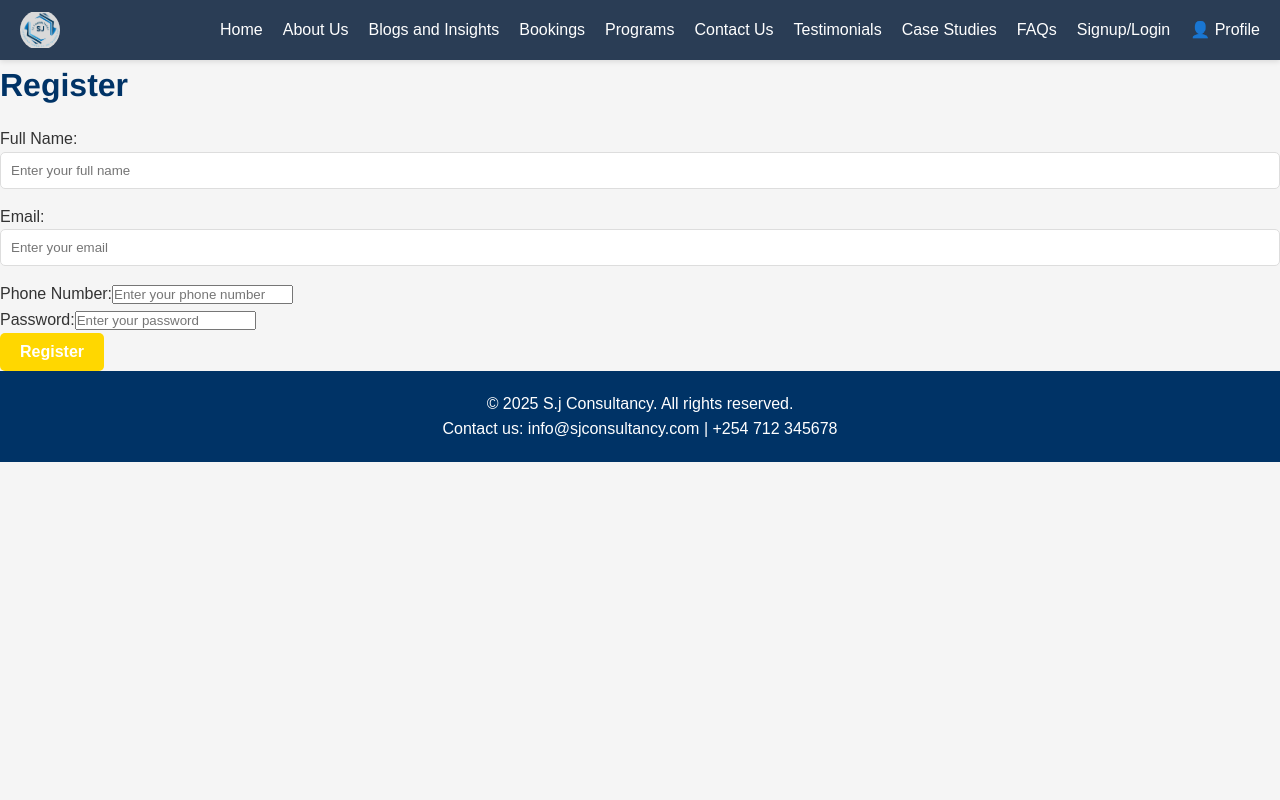
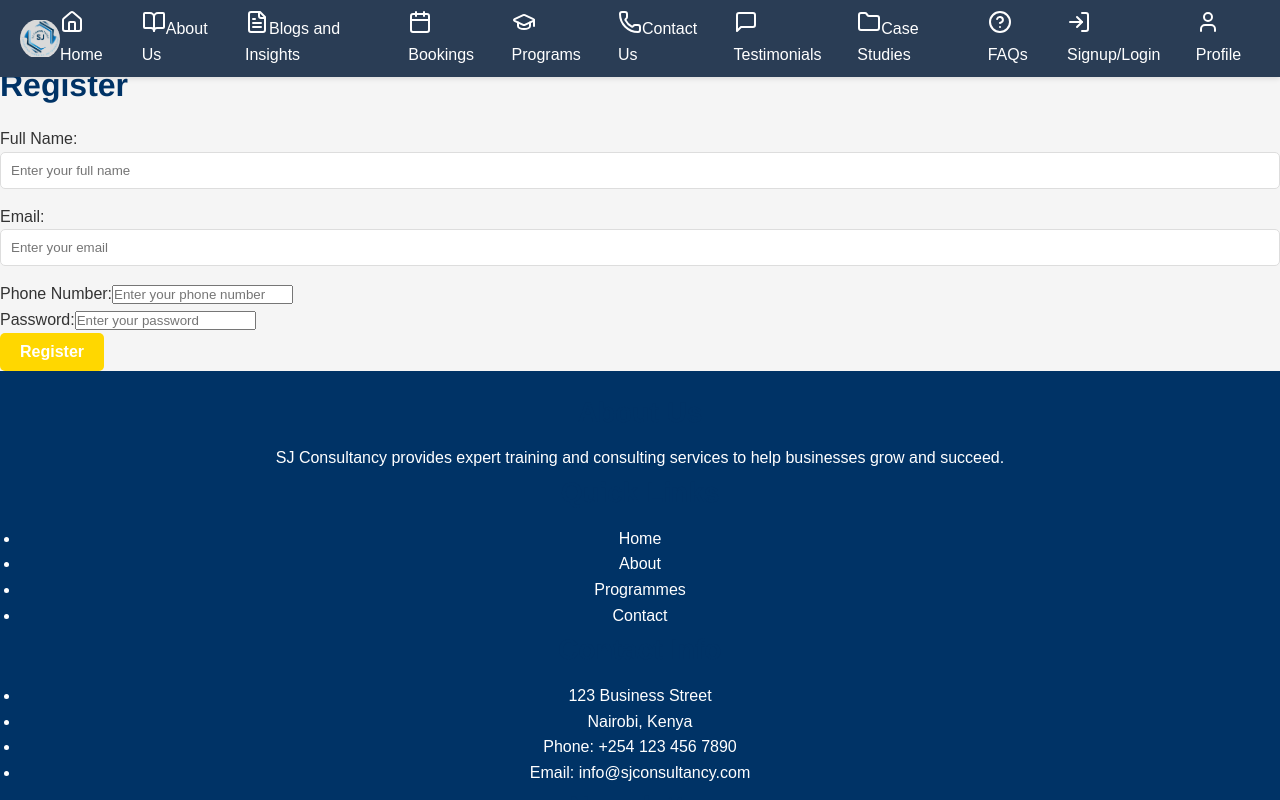
Before and after one commit to Amaaaarrrrrr/SJWebsite, a React (Vite) app in the folder SJConsultancy/: page /register in a window 1280 px wide. Shown: the top 800 px of the page. Built offline with nearby package versions, Linux system fonts and the light colour scheme.

Commit message:
changes in footer and navbar

```diff
--- a/SJConsultancy/package.json
+++ b/SJConsultancy/package.json
@@ -11,6 +11,7 @@
   },
   "dependencies": {
     "@tailwindcss/cli": "^4.1.4",
+    "lucide-react": "^0.503.0",
     "react": "^19.0.0",
     "react-dom": "^19.0.0",
     "react-router-dom": "^7.5.2",
--- a/SJConsultancy/src/components/Footer.jsx
+++ b/SJConsultancy/src/components/Footer.jsx
@@ -1,11 +1,68 @@
 import React from 'react';
+import { Link } from 'react-router-dom';
 
 const Footer = () => {
   return (
     <footer>
       <div>
-        <p>&copy; {new Date().getFullYear()} S.j Consultancy. All rights reserved.</p>
-        <p>Contact us: info@sjconsultancy.com | +254 712 345678</p>
+        <div>
+          {/* About Us */}
+          <div>
+            <h3>About Us</h3>
+            <p>
+              SJ Consultancy provides expert training and consulting services to help businesses grow and succeed.
+            </p>
+          </div>
+
+          {/* Quick Links */}
+          <div>
+            <h3>Quick Links</h3>
+            <ul>
+              <li>
+                <Link to="/">Home</Link>
+              </li>
+              <li>
+                <Link to="/about">About</Link>
+              </li>
+              <li>
+                <Link to="/programmes">Programmes</Link>
+              </li>
+              <li>
+                <Link to="/contact">Contact</Link>
+              </li>
+            </ul>
+          </div>
+
+          {/* Contact Info */}
+          <div>
+            <h3>Contact Info</h3>
+            <ul>
+              <li>123 Business Street</li>
+              <li>Nairobi, Kenya</li>
+              <li>Phone: +254 123 456 7890</li>
+              <li>Email: info@sjconsultancy.com</li>
+            </ul>
+          </div>
+
+          {/* Newsletter */}
+          <div>
+            <h3>Newsletter</h3>
+            <form>
+              <input
+                type="email"
+                placeholder="Enter your email"
+              />
+              <button type="submit">
+                Subscribe
+              </button>
+            </form>
+          </div>
+        </div>
+
+        {/* Bottom copyright */}
+        <div>
+          <p>&copy; {new Date().getFullYear()} SJ Consultancy. All rights reserved.</p>
+        </div>
       </div>
     </footer>
   );
--- a/SJConsultancy/src/components/Navbar.jsx
+++ b/SJConsultancy/src/components/Navbar.jsx
@@ -1,5 +1,18 @@
 import React, { useState } from 'react';
-import { Link } from 'react-router-dom'; // Use Link for client-side routing (instead of <a> tags)
+import { Link } from 'react-router-dom';
+import {
+  Home,
+  BookOpen,
+  User,
+  LogIn,
+  MessageSquare,
+  HelpCircle,
+  FileText,
+  Calendar,
+  GraduationCap,
+  Phone,
+  Folder
+} from 'lucide-react';
 
 const Navbar = () => {
   const [menuOpen, setMenuOpen] = useState(false);
@@ -11,23 +24,90 @@ const Navbar = () => {
   return (
     <nav className="navbar">
       <div className="logo">
-      <img src="/logo.png" alt="Logo" className="logo-image" />
+        <img src="/logo.png" alt="Logo" className="logo-image" />
       </div>
       <button className="menu-toggle" onClick={toggleMenu}>
         ☰
       </button>
       <ul className={`nav-links ${menuOpen ? 'active' : ''}`}>
-        <li><Link to="/">Home</Link></li>
-        <li><Link to="/aboutus">About Us</Link></li>
-        <li><Link to="/blogs">Blogs and Insights</Link></li>
-        <li><Link to="/bookings">Bookings</Link></li>
-        <li><Link to="/programs">Programs</Link></li>
-        <li><Link to="/contactus">Contact Us</Link></li>
-        <li><Link to="/testimonials">Testimonials</Link></li>
-        <li><Link to="/case-studies">Case Studies</Link></li>
-        <li><Link to="/faqs">FAQs</Link></li>
-        <li><Link to="/auth">Signup/Login</Link></li>
-        <li><Link to="/profile">👤 Profile</Link></li>
+
+        <li>
+          <Link to="/">
+            <Home />
+            Home
+          </Link>
+        </li>
+
+        <li>
+          <Link to="/aboutus">
+            <BookOpen />
+            About Us
+          </Link>
+        </li>
+
+        <li>
+          <Link to="/blogs">
+            <FileText />
+            Blogs and Insights
+          </Link>
+        </li>
+
+        <li>
+          <Link to="/bookings">
+            <Calendar />
+            Bookings
+          </Link>
+        </li>
+
+        <li>
+          <Link to="/programs">
+            <GraduationCap />
+            Programs
+          </Link>
+        </li>
+
+        <li>
+          <Link to="/contactus">
+            <Phone />
+            Contact Us
+          </Link>
+        </li>
+
+        <li>
+          <Link to="/testimonials">
+            <MessageSquare />
+            Testimonials
+          </Link>
+        </li>
+
+        <li>
+          <Link to="/case-studies">
+            <Folder />
+            Case Studies
+          </Link>
+        </li>
+
+        <li>
+          <Link to="/faqs">
+            <HelpCircle />
+            FAQs
+          </Link>
+        </li>
+
+        <li>
+          <Link to="/auth">
+            <LogIn />
+            Signup/Login
+          </Link>
+        </li>
+
+        <li>
+          <Link to="/profile">
+            <User />
+            Profile
+          </Link>
+        </li>
+
       </ul>
     </nav>
   );
```
Also changed, not shown: 2 other files (tests, documents, lock files or other folders).
